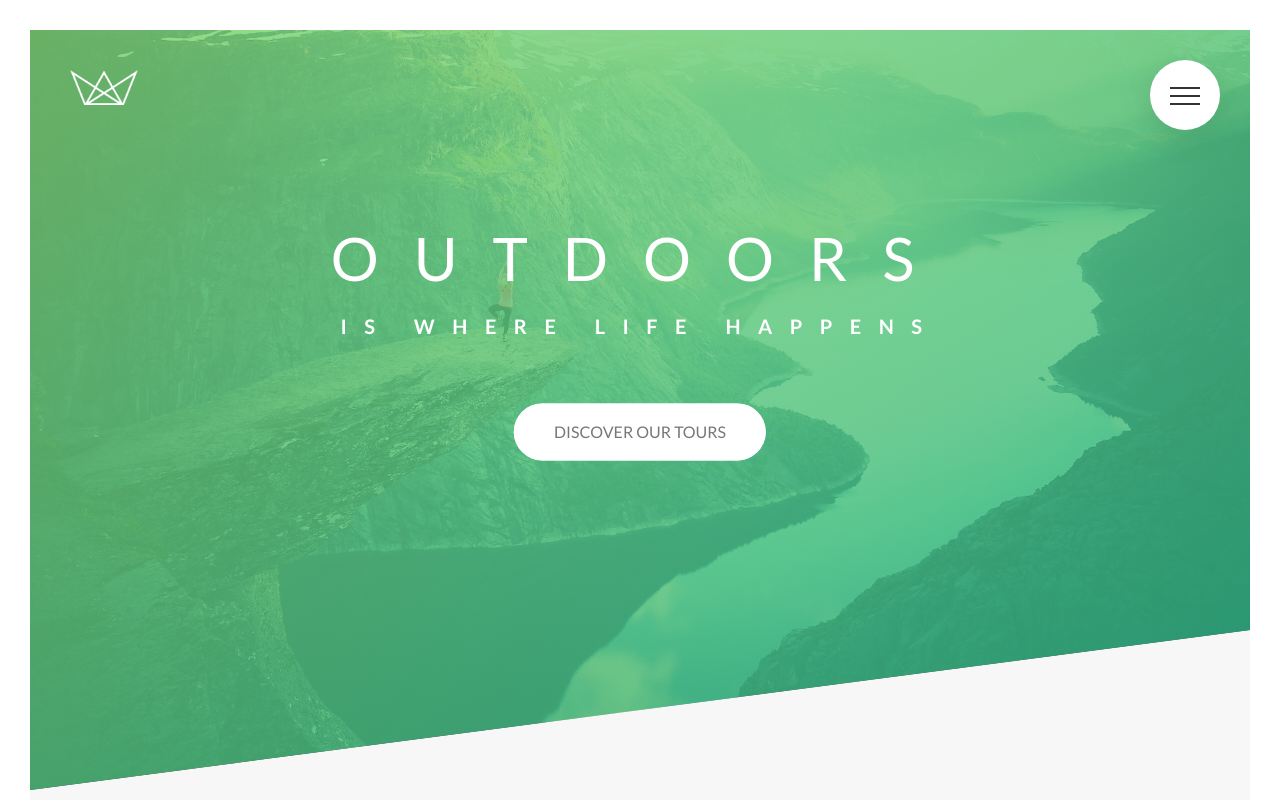
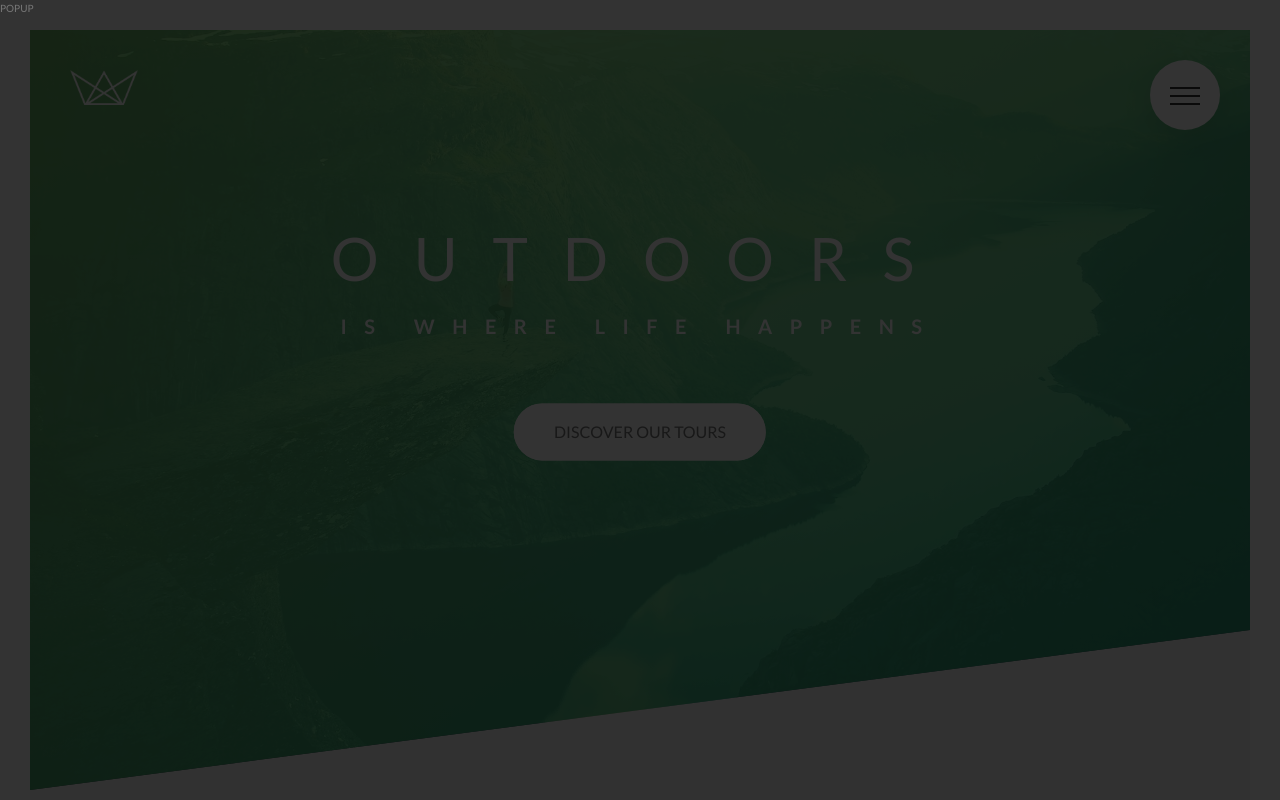
Before and after one commit to YudhaYuki/yuyu-tour-and-travel, a website: page index.html in a window 1280 px wide. Shown: the top 800 px of the page. Drawn offline with Linux system fonts and the light colour scheme.

Commit message:
POP UP PART I, creating background pop up

```diff
--- a/index.html
+++ b/index.html
@@ -384,6 +384,13 @@
         </div>
     </footer>
 
+    <div class="popup">
+        <div class="popup__content">
+            POPUP
+        </div>
+    </div>
+
+
     <!--
         <section class="grid-test">
 
--- /dev/null
+++ b/sass/components/_popup.scss
@@ -0,0 +1,17 @@
+.popup {
+    height: 100vh;
+    width: 100%;
+    position: fixed;
+    top: 0;
+    left: 0;
+    background-color: rgba($color-black, .8);
+    z-index: 9999;
+
+    &__content {
+        width: 75%;
+        height: 50rem;
+        background-color: $white-space;
+        box-shadow: 0 2rem 4rem rgba($color-black);
+
+    }
+}
--- a/sass/main.scss
+++ b/sass/main.scss
@@ -13,6 +13,7 @@
 @import "components/composition";
 @import "components/feature-box";
 @import "components/form";
+@import "components/popup";
 @import "components/story";
 
 @import "layout/footer";
```
Also changed, not shown: css/style.css.
